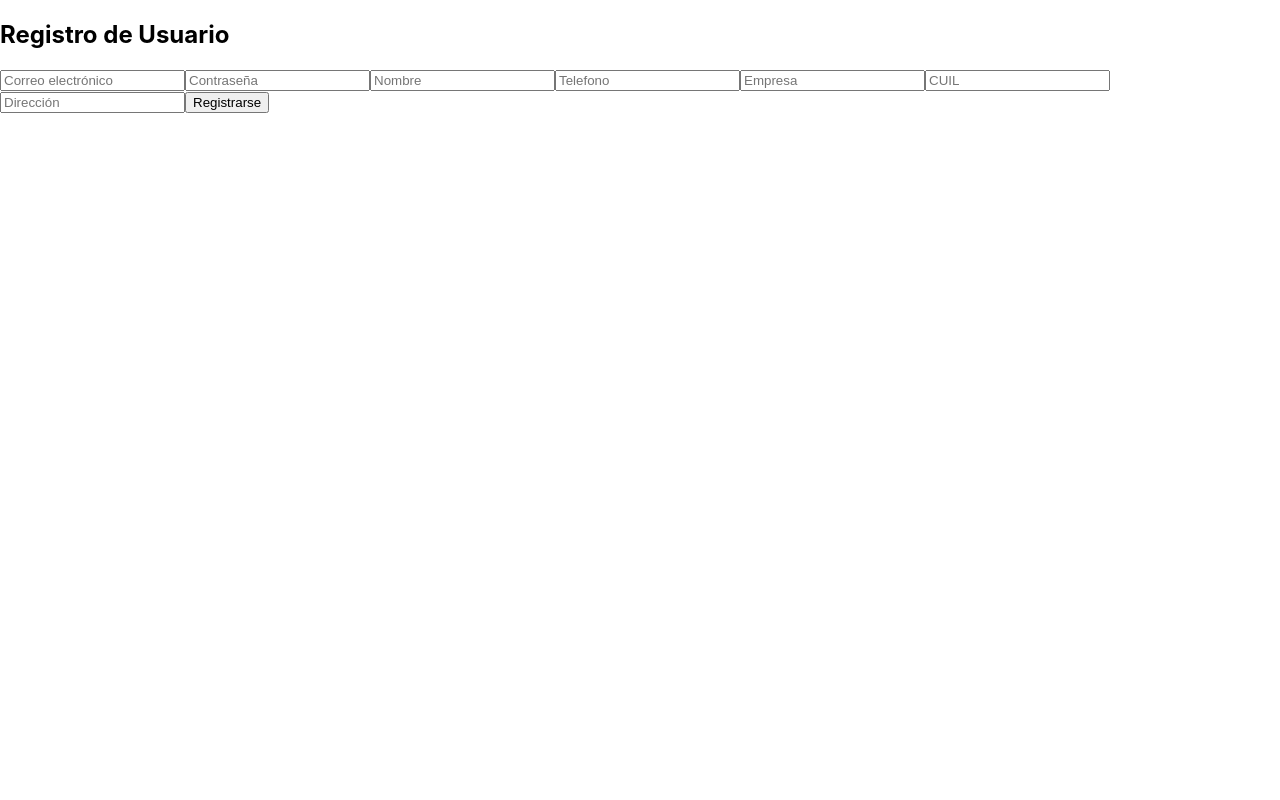
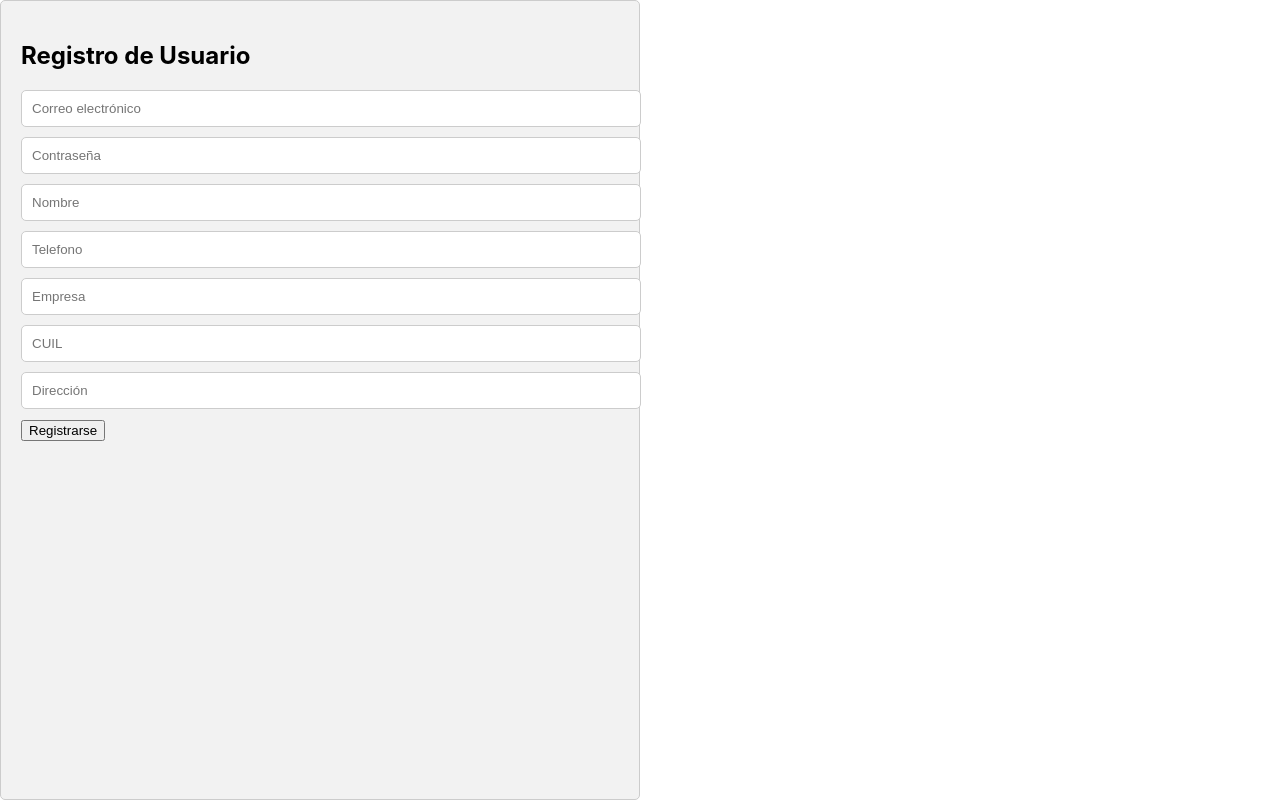
Before and after one commit to leompe8907/ecommerce-app, a React (Create React App) app: page /register in a window 1280 px wide. Built offline with nearby package versions, Linux system fonts and the light colour scheme.

Commit message:
estilo de registro

```diff
--- a/src/App.js
+++ b/src/App.js
@@ -2,6 +2,7 @@ import React from 'react';
 import Register from './components/Register/Register';
 import Login from './components/Login/Login';
 import { BrowserRouter as Router, Routes, Route } from 'react-router-dom';
+import Productos from './components/Productos/Productos';
 
 
 const App = () => {
@@ -11,6 +12,7 @@ const App = () => {
       <Routes>
         <Route path="/" element={<Login />} />
         <Route path="/register" element={<Register />} />
+        <Route path='/productos' element={<Productos/>}/>
       </Routes>
     </Router>
     </div>
--- /dev/null
+++ b/src/components/Productos/Productos.jsx
@@ -0,0 +1,9 @@
+import React from 'react'
+
+export default function Productos() {
+  return (
+    <div>
+      producto
+    </div>
+  )
+}
--- a/src/components/Register/Register.js
+++ b/src/components/Register/Register.js
@@ -2,6 +2,9 @@ import React, { useState } from 'react';
 import { getAuth, createUserWithEmailAndPassword, sendEmailVerification } from 'firebase/auth';
 import { getFirestore, collection, addDoc } from 'firebase/firestore';
 import firebase from '../../firebase';
+
+import "./Registro.css"
+
 
 const Register = () => {
   const [email, setEmail] = useState('');
@@ -13,12 +16,13 @@ const Register = () => {
   const [emailError, setEmailError] = useState('');
   const [cuil, setCuil] = useState('')
 
+
   const handleRegister = async () => {
     const auth = getAuth(firebase);
     const db = getFirestore(firebase);
 
     // Validar correo electrónico
-    const emailRegex = /^[^\s@]+@[^\s@]+\.[^\s@]+$/;
+    const emailRegex = /^[^\s@]+@[^\s@]+.[^\s@]+$/ ;
     if (!emailRegex.test(email)) {
       setEmailError('Ingresa un correo electrónico válido');
       return;
@@ -52,8 +56,12 @@ const Register = () => {
   };
 
   return (
-    <div>
+    <div className='register-container'>
+      <div className='register-inter'>
+        <div className='register-name'>
           <h2>Registro de Usuario</h2>
+        </div>
+        <div className='register-input'>
           <input
             type="email"
             placeholder="Correo electrónico"
@@ -99,6 +107,8 @@ const Register = () => {
           />
           <button onClick={handleRegister}>Registrarse</button>
         </div>
+      </div>
+    </div>
   );
 };
 
--- /dev/null
+++ b/src/components/Register/Registro.css
@@ -0,0 +1,25 @@
+.register-container {
+    width: 50%;
+    height: 100vh;
+  }
+  .register-inter{
+    height: -webkit-fill-available;
+    padding: 20px;
+    background-color: #f2f2f2;
+    border: 1px solid #ccc;
+    border-radius: 5px;
+  }
+  .register-name{
+    width: max-content;
+  }
+  .register-name h2{
+    text-align: center;
+    margin-bottom: 20px;
+  }
+  .register-input input {
+    width: 100%;
+    padding: 10px;
+    margin-bottom: 10px;
+    border: 1px solid #ccc;
+    border-radius: 5px;
+  }
```
Lines whose indentation alone changed are shown as unchanged.
